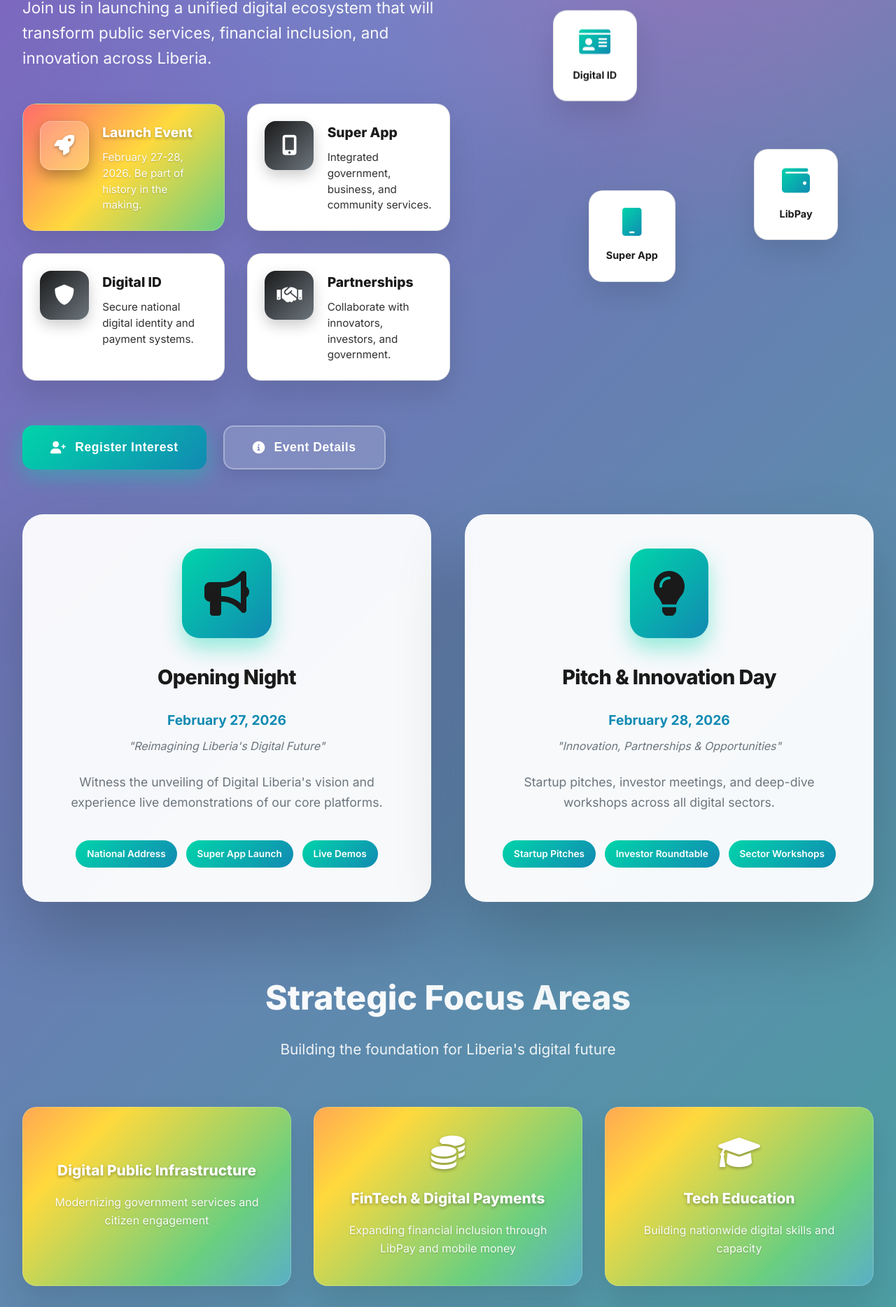
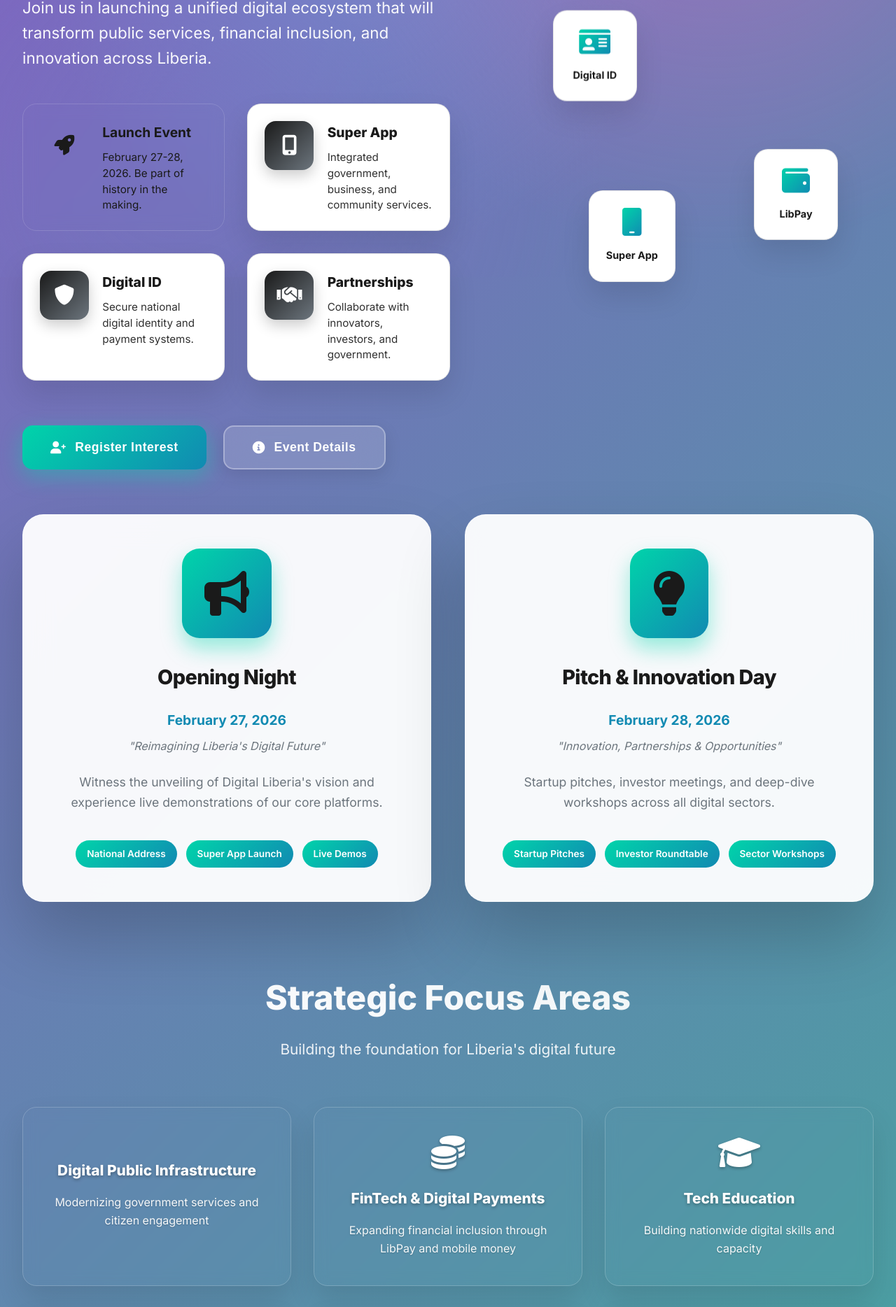
Before and after one commit to liberianpost/digital-liberia-launch, a React (Vite) app: page / in a window 1280 px wide. Shown: the part 404-2272 px from the top of the page at 70% size. Built offline with nearby package versions, Linux system fonts and the light colour scheme.

Commit message:
Update globals.css

```diff
--- a/src/styles/globals.css
+++ b/src/styles/globals.css
@@ -209,34 +209,110 @@
   line-height: 1.6;
 }
 
-/* Hero Gradient Card Styles */
-.hero-gradient-card {
+/* Feature Card Gradients - Each with unique colors */
+.feature-card-1 {
   background: linear-gradient(135deg, #ff6b6b 0%, #ffd93d 25%, #6bcf7f 50%, #4d96ff 75%, #9d4edd 100%) !important;
-  color: var(--white) !important;
-  border: 1px solid rgba(255, 255, 255, 0.2) !important;
-  box-shadow: var(--shadow) !important;
   background-size: 200% 200% !important;
   animation: gradientShift 8s ease infinite !important;
 }
 
-.hero-gradient-card h4 {
+.feature-card-2 {
+  background: linear-gradient(135deg, #667eea 0%, #764ba2 25%, #f093fb 50%, #f5576c 75%, #ff6b6b 100%) !important;
+  background-size: 200% 200% !important;
+  animation: gradientShift 7s ease infinite !important;
+}
+
+.feature-card-3 {
+  background: linear-gradient(135deg, #00d4aa 0%, #118ab2 25%, #7209b7 50%, #ffd166 75%, #ef476f 100%) !important;
+  background-size: 200% 200% !important;
+  animation: gradientShift 9s ease infinite !important;
+}
+
+.feature-card-4 {
+  background: linear-gradient(135deg, #8360c3 0%, #2ebf91 25%, #ff6b6b 50%, #4d96ff 75%, #ffd93d 100%) !important;
+  background-size: 200% 200% !important;
+  animation: gradientShift 6s ease infinite !important;
+}
+
+/* Focus Area Gradients - Each with unique colors */
+.focus-card-1 {
+  background: linear-gradient(135deg, #ff6b6b 0%, #ffd93d 25%, #6bcf7f 50%, #4d96ff 75%, #9d4edd 100%) !important;
+  background-size: 200% 200% !important;
+  animation: gradientShift 8s ease infinite !important;
+}
+
+.focus-card-2 {
+  background: linear-gradient(135deg, #667eea 0%, #764ba2 25%, #f093fb 50%, #f5576c 75%, #00d4aa 100%) !important;
+  background-size: 200% 200% !important;
+  animation: gradientShift 7s ease infinite !important;
+}
+
+.focus-card-3 {
+  background: linear-gradient(135deg, #00d4aa 0%, #118ab2 25%, #7209b7 50%, #ffd166 75%, #ef476f 100%) !important;
+  background-size: 200% 200% !important;
+  animation: gradientShift 9s ease infinite !important;
+}
+
+.focus-card-4 {
+  background: linear-gradient(135deg, #8360c3 0%, #2ebf91 25%, #ff6b6b 50%, #4d96ff 75%, #ffd93d 100%) !important;
+  background-size: 200% 200% !important;
+  animation: gradientShift 6s ease infinite !important;
+}
+
+.focus-card-5 {
+  background: linear-gradient(135deg, #f093fb 0%, #f5576c 25%, #667eea 50%, #00d4aa 75%, #ffd93d 100%) !important;
+  background-size: 200% 200% !important;
+  animation: gradientShift 8.5s ease infinite !important;
+}
+
+.focus-card-6 {
+  background: linear-gradient(135deg, #2ebf91 0%, #8360c3 25%, #ff6b6b 50%, #4d96ff 75%, #ffd166 100%) !important;
+  background-size: 200% 200% !important;
+  animation: gradientShift 7.5s ease infinite !important;
+}
+
+/* Gradient Card Base Styles */
+.gradient-card {
+  color: var(--white) !important;
+  border: 1px solid rgba(255, 255, 255, 0.2) !important;
+  box-shadow: var(--shadow) !important;
+  position: relative;
+  overflow: hidden;
+}
+
+.gradient-card::before {
+  content: '';
+  position: absolute;
+  top: 0;
+  left: -100%;
+  width: 100%;
+  height: 100%;
+  background: linear-gradient(90deg, transparent, rgba(255, 255, 255, 0.2), transparent);
+  transition: left 0.6s;
+}
+
+.gradient-card:hover::before {
+  left: 100%;
+}
+
+.gradient-card h4 {
   color: var(--white) !important;
   font-weight: 800 !important;
   text-shadow: 0 2px 4px rgba(0, 0, 0, 0.3);
 }
 
-.hero-gradient-card p {
+.gradient-card p {
   color: rgba(255, 255, 255, 0.95) !important;
   text-shadow: 0 1px 2px rgba(0, 0, 0, 0.2);
 }
 
-.hero-gradient-card .feature-icon {
+.gradient-card .feature-icon {
   background: rgba(255, 255, 255, 0.2) !important;
   box-shadow: 0 8px 20px rgba(0, 0, 0, 0.3) !important;
   border: 1px solid rgba(255, 255, 255, 0.3) !important;
 }
 
-.hero-gradient-card .feature-icon i {
+.gradient-card .feature-icon i {
   color: var(--white) !important;
   background: none !important;
   -webkit-text-fill-color: var(--white) !important;
@@ -315,7 +391,6 @@
 
 .feature-icon {
   font-size: 1.8rem;
-  background: linear-gradient(135deg, var(--success-color), var(--info-color));
   padding: 1rem;
   border-radius: 16px;
   display: flex;
@@ -323,7 +398,6 @@
   justify-content: center;
   min-width: 70px;
   height: 70px;
-  box-shadow: 0 8px 20px rgba(0, 212, 170, 0.3);
   transition: all 0.3s ease;
 }
 
@@ -537,7 +611,6 @@
 }
 
 .focus-item {
-  background: linear-gradient(135deg, #ff6b6b 0%, #ffd93d 25%, #6bcf7f 50%, #4d96ff 75%, #9d4edd 100%);
   padding: 2.5rem 2rem;
   border-radius: var(--border-radius);
   text-align: center;
@@ -545,9 +618,24 @@
   backdrop-filter: blur(10px);
   transition: all 0.3s ease;
   box-shadow: var(--shadow);
-  background-size: 200% 200%;
-  animation: gradientShift 8s ease infinite;
   color: var(--white);
+  position: relative;
+  overflow: hidden;
+}
+
+.focus-item::before {
+  content: '';
+  position: absolute;
+  top: 0;
+  left: -100%;
+  width: 100%;
+  height: 100%;
+  background: linear-gradient(90deg, transparent, rgba(255, 255, 255, 0.2), transparent);
+  transition: left 0.6s;
+}
+
+.focus-item:hover::before {
+  left: 100%;
 }
 
 .focus-item:hover {
```
